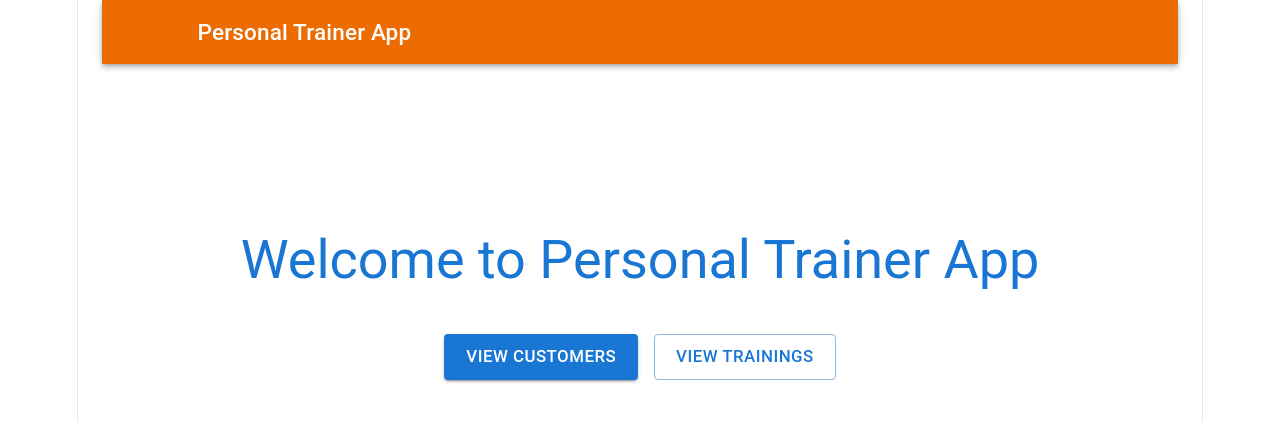
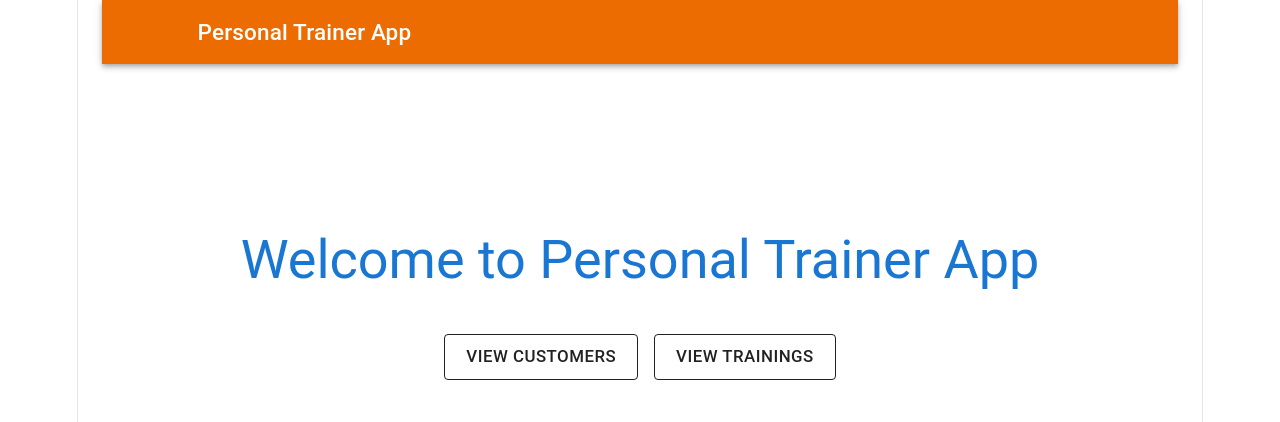
Before and after one commit to rasmusmaatta/personaltrainerapp, a React (Vite) app: page / in a window 1280 px wide. Shown: the top 422 px of the page. Built offline with nearby package versions, Linux system fonts and the light colour scheme; some icons are missing.

Commit message:
nappulat

```diff
--- a/src/components/Home.tsx
+++ b/src/components/Home.tsx
@@ -19,8 +19,8 @@ export default function Home() {
       </Typography>
       <Stack direction="row" spacing={2}>
         <Button
-          variant="contained"
-          color="primary"
+          variant="outlined"
+          color="inherit"
           component={Link}
           to="/customers"
           size="large"
@@ -29,7 +29,7 @@ export default function Home() {
         </Button>
         <Button
           variant="outlined"
-          color="primary"
+          color="inherit"
           component={Link}
           to="/trainings"
           size="large"
```
